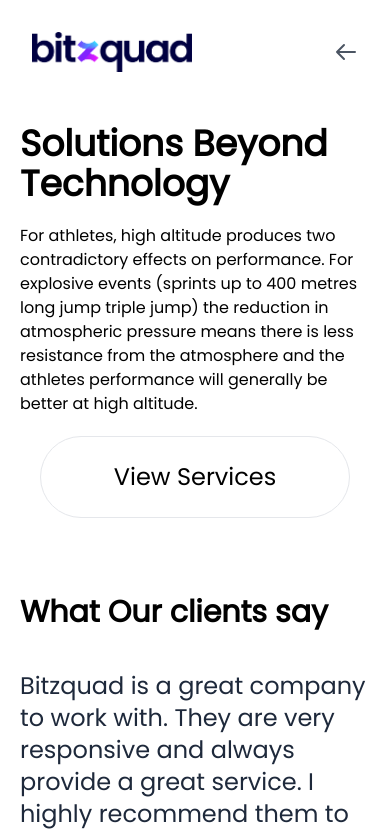
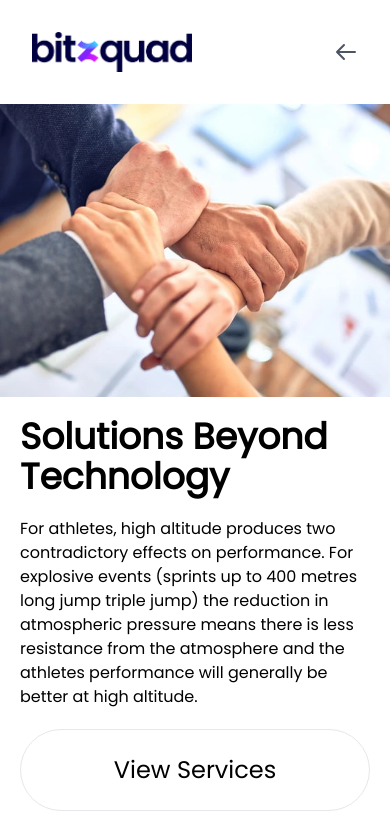
Before and after one commit to geethakash/bitzquad.com-2.0, a Next.js app: page / in a window 390 px wide. Shown: the top 833 px of the page. Built offline with nearby package versions, Linux system fonts and the light colour scheme; what react-locomotive-scroll would draw is missing.

Commit message:
style: finalize landing responsive

```diff
--- a/components/defaults/Navbar.js
+++ b/components/defaults/Navbar.js
@@ -17,7 +17,7 @@ function Navbar() {
           y: 0,
           transition: {
             duration: 1,
-            delay: 0.6,
+            delay: 2,
             ease: 'easeInOut',
           },
         }}
--- a/components/defaults/SideMenu.js
+++ b/components/defaults/SideMenu.js
@@ -163,9 +163,8 @@ function SideMenu({ MenuOpen, setMenuOpen }) {
 
   return (
     <motion.div
-      data-scroll
-      data-scroll-sticky
       className="sidemenu__wrapper"
+      style={{ position: 'fixed', top: 0, left: 0, zIndex: 100 }}
       initial={{ opacity: 0 }}
       animate={{ opacity: 1 }}
       exit={{ opacity: 0 }}
--- a/components/elements/Button.js
+++ b/components/elements/Button.js
@@ -1,8 +1,9 @@
+import { motion } from 'framer-motion';
 function Button({ children, className }) {
   return (
-    <div className="p-5">
-      <button className={className}>{children}</button>
-    </div>
+    <motion.div className="p-5">
+      <motion.button className={className}>{children}</motion.button>
+    </motion.div>
   );
 }
 
--- a/components/home/Landing.js
+++ b/components/home/Landing.js
@@ -2,7 +2,7 @@ import React from 'react';
 import { motion } from 'framer-motion';
 
 // local imports
-import { Logo } from '../../constants/images';
+import { Logo, Landingsm } from '../../constants/images';
 import { Button } from '../../components';
 
 const textRevealAnimation = {
@@ -26,15 +26,33 @@ const titleAnimation = {
   },
 };
 
-function Landing() {
+function Landing({ loading }) {
   return (
-    <div className=" landing-container">
+    <div className="landing-container">
       <div className="landing">
         <div className="landing-content">
+          <motion.img
+            initial={{ opacity: 0 }}
+            animate={
+              !loading
+                ? {
+                    opacity: 1,
+
+                    transition: { delay: 1, duration: 0.6, ease: 'easeInOut' },
+                  }
+                : {}
+            }
+            src={Landingsm.src}
+            alt="cover-img"
+            className="h-auto w-full md:hidden"
+          />
+          <div className="px-5">
+            {!loading && (
               <AnimatedTitle landingTitle="Solutions Beyond Technology" />
+            )}
             <motion.p
               initial={{ opacity: 0, y: 20 }}
-            animate={{ opacity: 1, y: 0 }}
+              animate={!loading ? { opacity: 1, y: 0 } : {}}
               transition={{
                 ease: 'easeInOut',
                 delay: 1.8,
@@ -43,10 +61,11 @@ function Landing() {
             >
               For athletes, high altitude produces two contradictory effects on
               performance. For explosive events (sprints up to 400 metres long
-            jump triple jump) the reduction in atmospheric pressure means there
-            is less resistance from the atmosphere and the athletes performance
-            will generally be better at high altitude.
+              jump triple jump) the reduction in atmospheric pressure means
+              there is less resistance from the atmosphere and the athletes
+              performance will generally be better at high altitude.
             </motion.p>
+          </div>
           <Button className="w-full rounded-full border py-6 text-2xl md:hidden">
             View Services
           </Button>
@@ -54,7 +73,6 @@ function Landing() {
         <div className="landing-logo">
           <motion.img
             className=""
-
             src={Logo.src}
             alt="bz-logo"
             layoutId="landing-logo-image"
@@ -93,7 +111,7 @@ const AnimatedTitle = ({ landingTitle }) => {
             {index === 1 ? (
               <br />
             ) : (
-              <span className="landing-word-spacer"> </span>
+              <span className="landing-word-spacer"></span>
             )}
             <span> </span>
           </React.Fragment>
--- a/components/index.js
+++ b/components/index.js
@@ -12,4 +12,4 @@ export { default as Button } from './elements/Button';
 
 // Home
 export { default as Landing } from './home/Landing';
-export { default as CustomerFeedback } from './home/CustomerFeedback';
+export { default as Testimonials } from './home/Testimonials';
--- a/components/layouts/LayoutMain.js
+++ b/components/layouts/LayoutMain.js
@@ -28,7 +28,7 @@ const Layout = ({
         watch={[]}
       >
         <div
-          className="relative flex min-h-screen flex-col"
+          className=" flex min-h-screen flex-col"
           data-scroll-container
           ref={containerRef}
         >
--- a/constants/images.js
+++ b/constants/images.js
@@ -5,3 +5,4 @@ export { default as Testimonial_2 } from '../assets/images/testimonial-2.jpg';
 export { default as Testimonial_3 } from '../assets/images/testimonial-3.jpg';
 export { default as Testimonial_4 } from '../assets/images/testimonial-4.jpg';
 export { default as Testimonial_5 } from '../assets/images/testimonial-5.jpg';
+export { default as Landingsm } from '../assets/images/landing-sm.webp';
--- a/pages/index.js
+++ b/pages/index.js
@@ -2,22 +2,21 @@ import React, { useEffect, useState } from 'react';
 import { motion } from 'framer-motion';
 
 // local imports
-import { CustomerFeedback, Landing, LayoutMain, Loader } from '../components';
+import { Landing, LayoutMain, Loader, Testimonials } from '../components';
 
 export default function Home() {
   const [loading, setLoading] = useState(true);
   return (
     <>
-      {loading ? (
+      {loading && (
         <div>
           <Loader setLoading={setLoading} />
         </div>
-      ) : (
-        <LayoutMain>
-          <Landing />
-          <CustomerFeedback />
-        </LayoutMain>
       )}
+      <LayoutMain>
+        <Landing loading={loading} />
+        <Testimonials />
+      </LayoutMain>
     </>
   );
 }
--- a/styles/pages/_home-page.scss
+++ b/styles/pages/_home-page.scss
@@ -3,18 +3,18 @@
 }
 
 .landing {
-  @apply relative flex h-full w-full justify-center lg:items-center;
+  @apply relative h-full w-full justify-center lg:flex lg:items-center;
 
   &-content {
-    @apply px-5 md:w-8/12 lg:pl-12 xl:w-1/2 xl:pl-28;
+    @apply md:w-8/12 lg:pl-12 xl:w-1/2 xl:pl-28;
 
     & .landing-title-wrapper {
-      @apply overflow-y-auto py-5 pb-5 lg:mb-5 lg:pr-20;
+      @apply overflow-y-auto py-5 pb-5 pr-10 lg:mb-5 2xl:pr-20;
     }
 
     & .landing-title,
     .landing-letter {
-      @apply relative inline-block text-4xl font-semibold lg:text-6xl;
+      @apply relative inline-block text-4xl font-semibold lg:text-5xl 2xl:text-6xl;
     }
     & p {
       @apply text-base lg:text-xl;
@@ -22,7 +22,7 @@
     }
   }
   &-logo {
-    @apply hidden w-4/12  items-center  justify-center md:flex lg:w-1/2;
+    @apply hidden w-4/12  items-center  justify-center lg:flex lg:w-1/2;
 
     & img {
       @apply aspect-square w-3/12;
```
Also changed, not shown: assets/images/landing-sm.webp (added), components/home/Testimonials.js (renamed from components/home/CustomerFeedback.js). Lines whose indentation alone changed are shown as unchanged.
